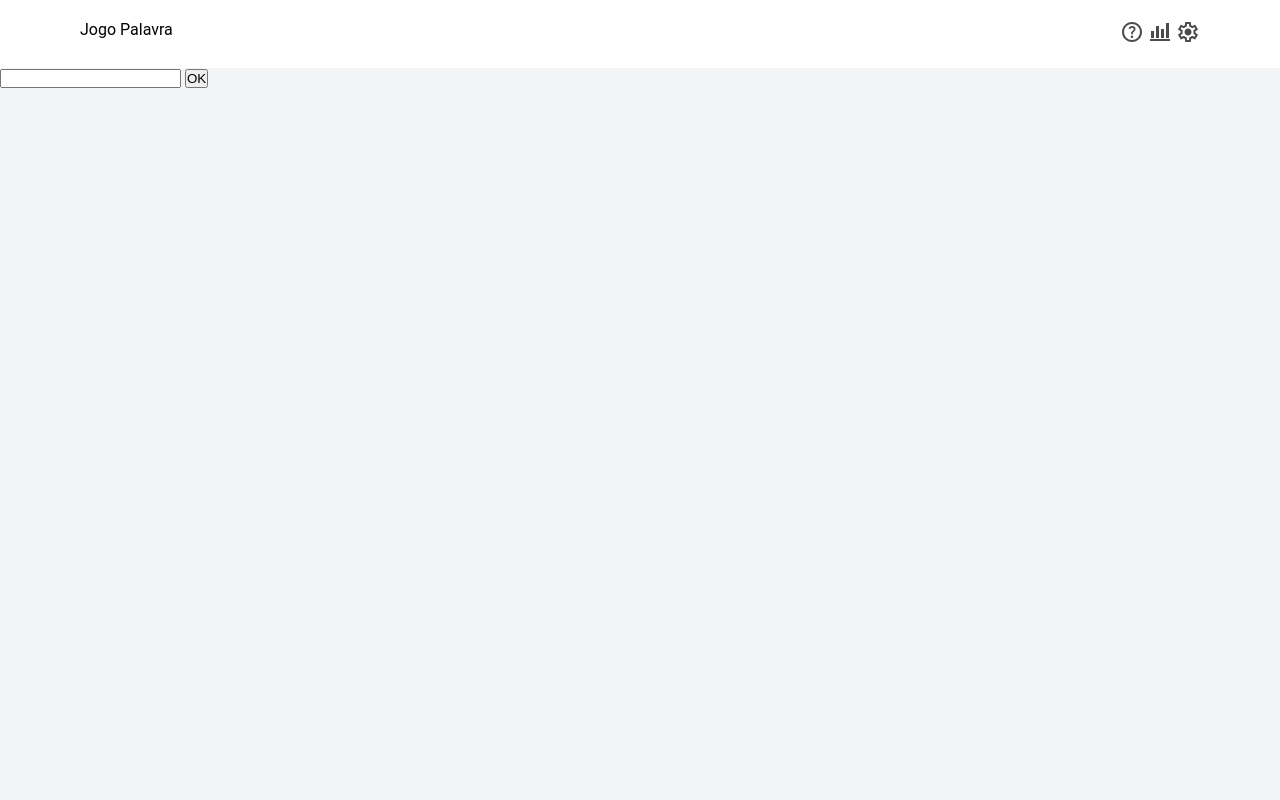
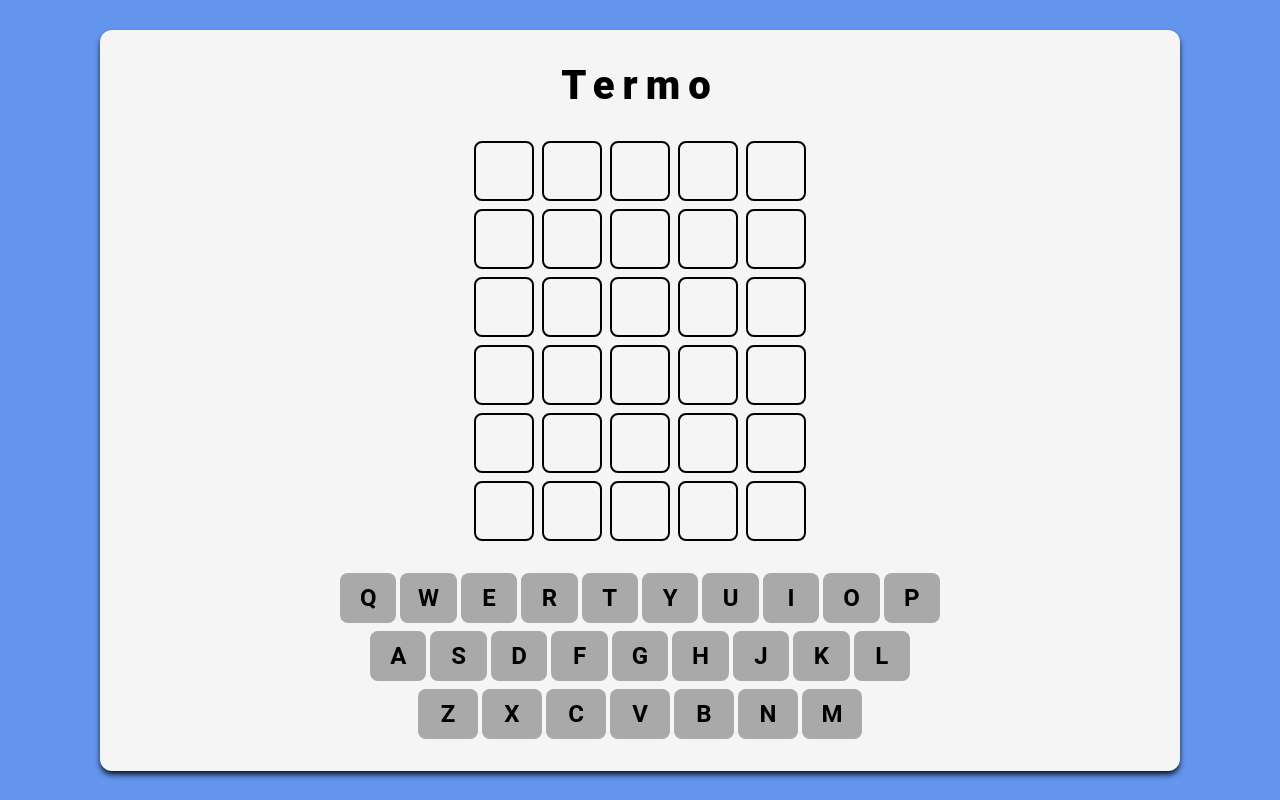
Before and after one commit to euzebio-chokolate/Jogo-palavra-JS, a plain HTML site: page index.html in a window 1280 px wide. Drawn offline with Linux system fonts and the light colour scheme; a web font is replaced by a local one.

Commit message:
Atualização pequena

```diff
--- a/css/style.css
+++ b/css/style.css
@@ -1,7 +1,7 @@
 @import './global.css';
-/*
+
 *{
-    font-family: 'Inter', sans-serif;
+    /* font-family: 'Inter', sans-serif; */
 }
 
 body{
@@ -65,7 +65,7 @@ h1 {
 
 }
 
-#teclado{
+#keyboard{
     display: flex;
     flex-direction: column;
     gap: 8px;
@@ -73,18 +73,18 @@ h1 {
     max-width: 600px;
 }
 
-.teclado-letras{
+.keyboard-keys{
     display: flex;
     gap: 4px;
     justify-content: center;
 }
 
-.teclado-letras:nth-child(2) {
+.keyboard-keys:nth-child(2) {
     padding-left: 5%;
     padding-right: 5%;
 }
 
-.tecla{
+.key{
     display: flex;
     justify-content: center;
     align-items: center;
@@ -95,4 +95,3 @@ h1 {
     background-color: darkgray;
     border-radius: 8px;
 }
-*/
--- a/index.html
+++ b/index.html
@@ -1,24 +1,26 @@
 <!DOCTYPE html>
 <html lang="pt-br">
+
 <head>
     <meta charset="UTF-8">
     <meta name="viewport" content="width=device-width, initial-scale=1.0">
     <title>Jogo Palavra</title>
     <link rel="stylesheet" href="./css/style.css">
 </head>
+
 <body>
-    <header>
+    <!-- <header>
         <div class="header-logo">Jogo Palavra</div>
         <div class="header-utils">
             <img src="./images/info.svg" class="header-icons" alt="Ícone de Informação">
             <img src="./images/stats.svg" class="header-icons" alt="Ícone de Estatísticas">
             <img src="./images/config.svg" class="header-icons" alt="Ícone de Configurações">
         </div>
-    </header>
+    </header> -->
 
-   <!-- <div class="container">
+    <div class="container">
         <h1>Termo</h1>
-        <!-- As caixinhas pra cada letra -*->
+        <!-- As caixinhas pra cada letra -->
         <div id="tabuleiro">
             <div>
                 <div class="tabBox"></div>
@@ -64,47 +66,44 @@
             </div>
         </div>
 
-        <div id="teclado">
-            <!-- Letras do Teclado -*->
-            <div class="teclado-letras">
-                <div class="tecla">Q</div>
-                <div class="tecla">W</div>
-                <div class="tecla">E</div>
-                <div class="tecla">R</div>
-                <div class="tecla">T</div>
-                <div class="tecla">Y</div>
-                <div class="tecla">U</div>
-                <div class="tecla">I</div>
-                <div class="tecla">O</div>
-                <div class="tecla">P</div>
+        <div id="keyboard">
+            <!-- Letras do keydo --->
+            <div class="keyboard-keys">
+                <div class="key">Q</div>
+                <div class="key">W</div>
+                <div class="key">E</div>
+                <div class="key">R</div>
+                <div class="key">T</div>
+                <div class="key">Y</div>
+                <div class="key">U</div>
+                <div class="key">I</div>
+                <div class="key">O</div>
+                <div class="key">P</div>
             </div>
 
-            <div class="teclado-letras">
-                <div class="tecla">A</div>
-                <div class="tecla">S</div>
-                <div class="tecla">D</div>
-                <div class="tecla">F</div>
-                <div class="tecla">G</div>
-                <div class="tecla">H</div>
-                <div class="tecla">J</div>
-                <div class="tecla">K</div>
-                <div class="tecla">L</div>
+            <div class="keyboard-keys">
+                <div class="key">A</div>
+                <div class="key">S</div>
+                <div class="key">D</div>
+                <div class="key">F</div>
+                <div class="key">G</div>
+                <div class="key">H</div>
+                <div class="key">J</div>
+                <div class="key">K</div>
+                <div class="key">L</div>
             </div>
 
-            <div class="teclado-letras">
-                <div class="tecla">Z</div>
-                <div class="tecla">X</div>
-                <div class="tecla">C</div>
-                <div class="tecla">V</div>
-                <div class="tecla">B</div>
-                <div class="tecla">N</div>
-                <div class="tecla">M</div>
+            <div class="keyboard-keys">
+                <div class="key">Z</div>
+                <div class="key">X</div>
+                <div class="key">C</div>
+                <div class="key">V</div>
+                <div class="key">B</div>
+                <div class="key">N</div>
+                <div class="key">M</div>
             </div>
         </div>
-    </div> -->
-
-    <input type="text" name="teste" id="teste">
-    <button onclick="testeAPI()">OK</button>
+    </div>
 </body>
 
 <script src="./js/wordList.js"></script>
@@ -112,4 +111,5 @@
 <script src="./js/ui.js"></script>
 <script src="./js/gameLogic.js"></script>
 <script src="./js/main.js"></script>
+
 </html>
```
